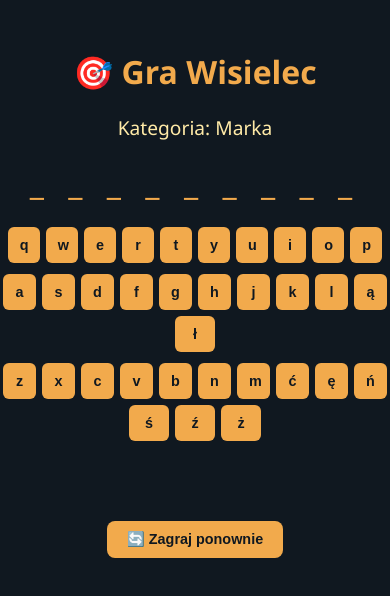
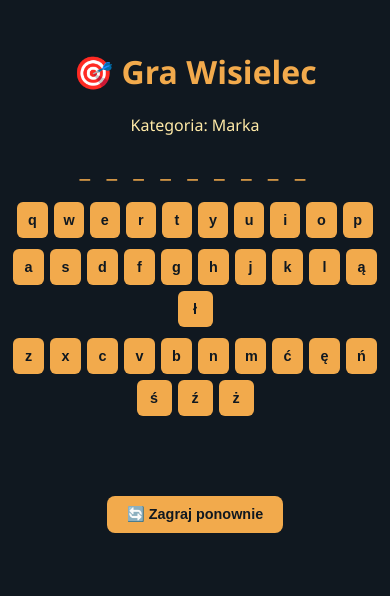
Before and after one commit to kubek123221/Games, a plain HTML site: page index.html in a window 390 px wide. Drawn offline with Linux system fonts and the light colour scheme.

Commit message:
Update style.css

```diff
--- a/style.css
+++ b/style.css
@@ -12,18 +12,19 @@ body {
   max-width: 600px;
   margin-left: auto;
   margin-right: auto;
+  padding: 0 10px;
 }
 
 #category {
   font-size: 1.2em;
-  margin-bottom: 15px;
+  margin-bottom: 10px;
   color: #ffeaa7;
 }
 
 #word {
   font-size: 2em;
   letter-spacing: 8px;
-  margin: 20px 0;
+  margin: 15px 0;
 }
 
 #letters {
@@ -90,17 +91,26 @@ body {
   min-height: 1.5em;
 }
 
-/* Responsywność dla małych ekranów */
+/* Responsywność */
 @media (max-width: 500px) {
   #letters button {
-    padding: 10px 12px;
-    flex: 1 0 25px;
+    padding: 10px 10px;
+    flex: 1 0 22px;
     font-size: 0.9em;
-    max-width: 40px;
+    max-width: 35px;
   }
 
   #restart {
     padding: 10px 20px;
     font-size: 0.9em;
   }
+
+  #word {
+    font-size: 1.5em;
+    letter-spacing: 5px;
+  }
+
+  #category {
+    font-size: 1em;
+  }
 }
```
